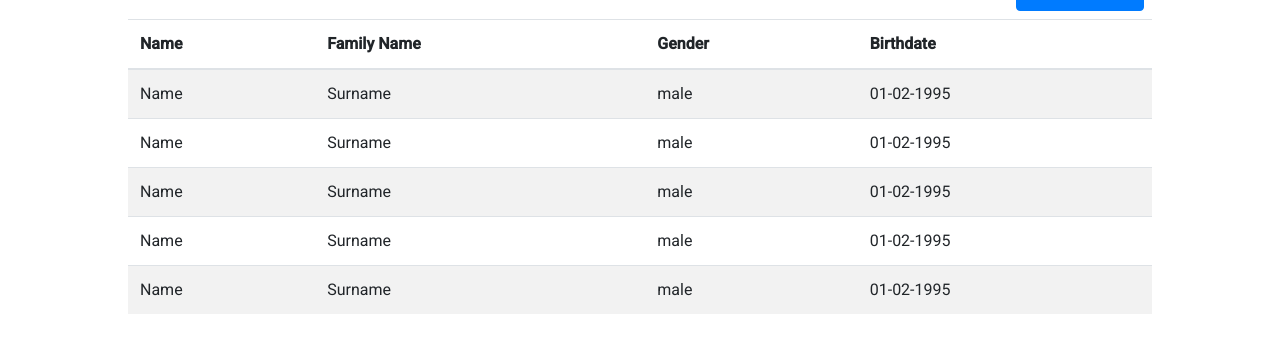
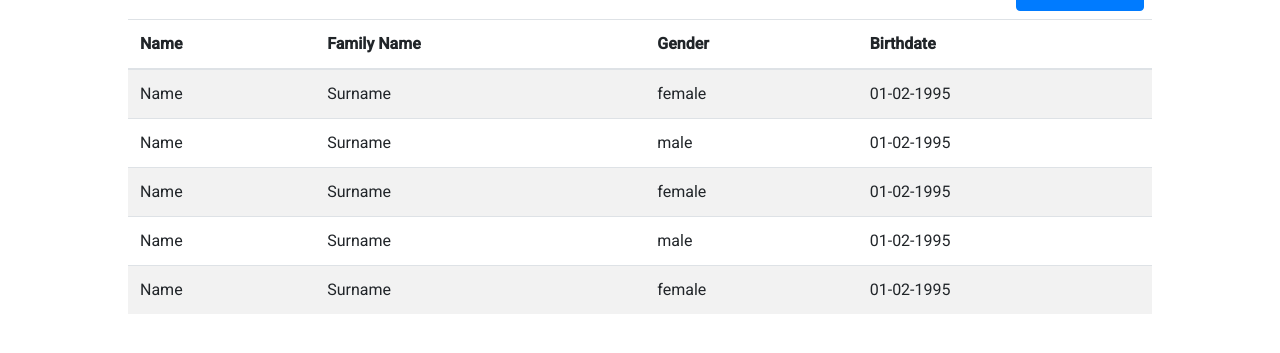
Before and after one commit to FrotaLucas/smart-utilities-management-system, an Angular app: page /customer in a window 1280 px wide. Shown: the part 245-598 px from the top of the page. Built offline with nearby package versions, Linux system fonts and the light colour scheme.

Commit message:
update list of customers

```diff
--- a/src/app/shared/list-customers.ts
+++ b/src/app/shared/list-customers.ts
@@ -6,7 +6,7 @@ const listOfCustomers: Customer[] = [
         id: 1,
         name: 'Name',
         familyName: 'Surname',
-        gender: "male",
+        gender: "female",
         birthDate: "01-02-1995"
     },
     {
@@ -20,7 +20,7 @@ const listOfCustomers: Customer[] = [
         id: 3,
         name: 'Name',
         familyName: 'Surname',
-        gender: "male",
+        gender: "female",
         birthDate: "01-02-1995"
     },
     {
@@ -34,7 +34,7 @@ const listOfCustomers: Customer[] = [
         id: 5,
         name: 'Name',
         familyName: 'Surname',
-        gender: "male",
+        gender: "female",
         birthDate: "01-02-1995"
     }
 ];
```
